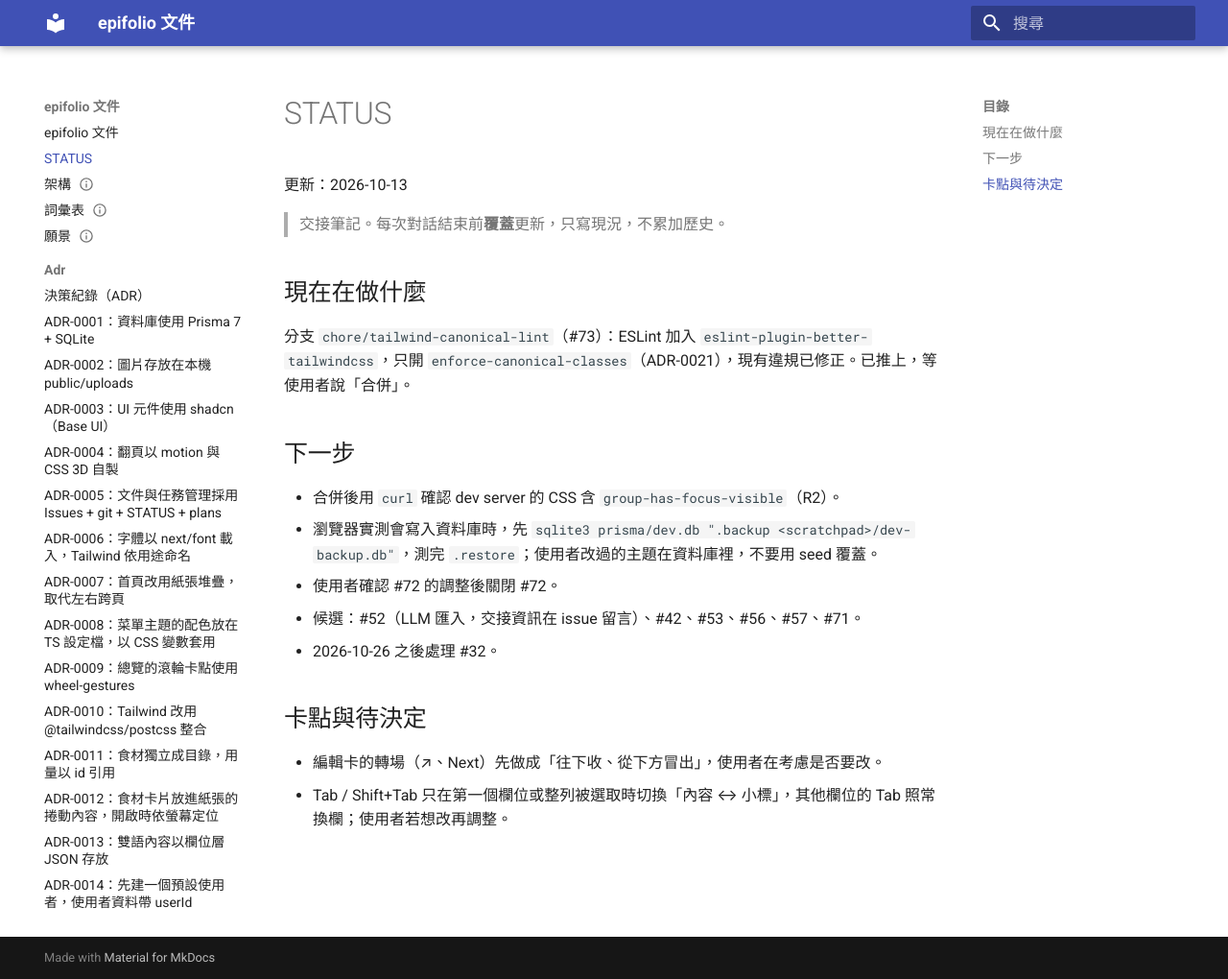
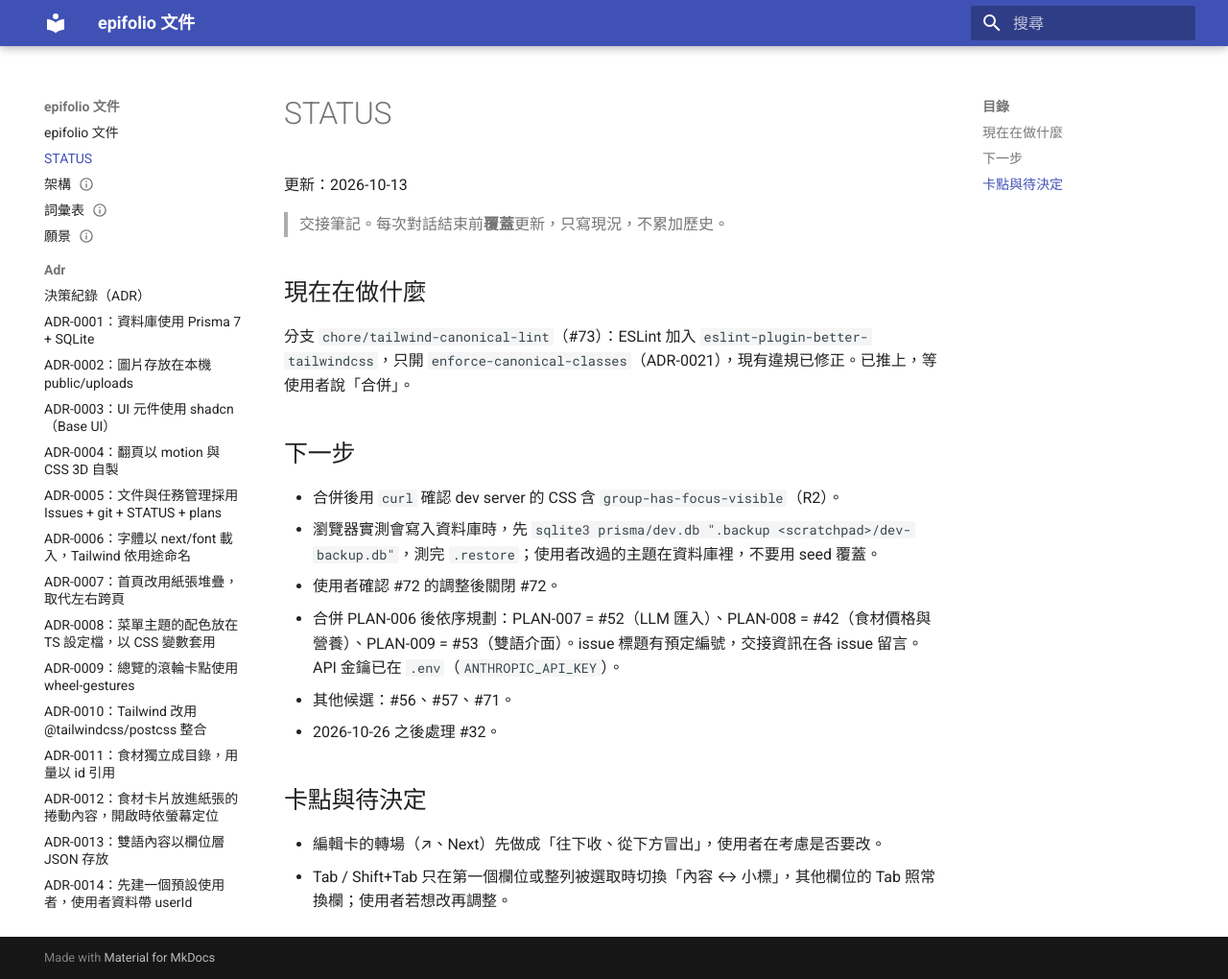
Before and after one commit to piercelin11/epifolio, an MkDocs documentation site: the page built from docs/STATUS.md, in a window 1280 px wide and 1020 px high. Shown: the whole window at 96% size. Built offline with MkDocs 1.6.1 and Material for MkDocs 9.7.7, drawn with Linux system fonts in a browser that asks for light colours.

Commit message:
docs: map the next plan numbers to their issues
- CLAUDE.md section 8: a plan named by number before its file exists
  is found by the [PLAN-NNN] prefix in an issue title
- STATUS lists PLAN-007 to PLAN-009 against #52, #42 and #53

```diff
--- a/docs/STATUS.md
+++ b/docs/STATUS.md
@@ -13,7 +13,8 @@
 - 合併後用 `curl` 確認 dev server 的 CSS 含 `group-has-focus-visible`（R2）。
 - 瀏覽器實測會寫入資料庫時，先 `sqlite3 prisma/dev.db ".backup <scratchpad>/dev-backup.db"`，測完 `.restore`；使用者改過的主題在資料庫裡，不要用 seed 覆蓋。
 - 使用者確認 #72 的調整後關閉 #72。
-- 候選：#52（LLM 匯入，交接資訊在 issue 留言）、#42、#53、#56、#57、#71。
+- 合併 PLAN-006 後依序規劃：PLAN-007 = #52（LLM 匯入）、PLAN-008 = #42（食材價格與營養）、PLAN-009 = #53（雙語介面）。issue 標題有預定編號，交接資訊在各 issue 留言。API 金鑰已在 `.env`（`ANTHROPIC_API_KEY`）。
+- 其他候選：#56、#57、#71。
 - 2026-10-26 之後處理 #32。
 
 ## 卡點與待決定
```
Also changed, not shown: CLAUDE.md (+1 -0 lines).
